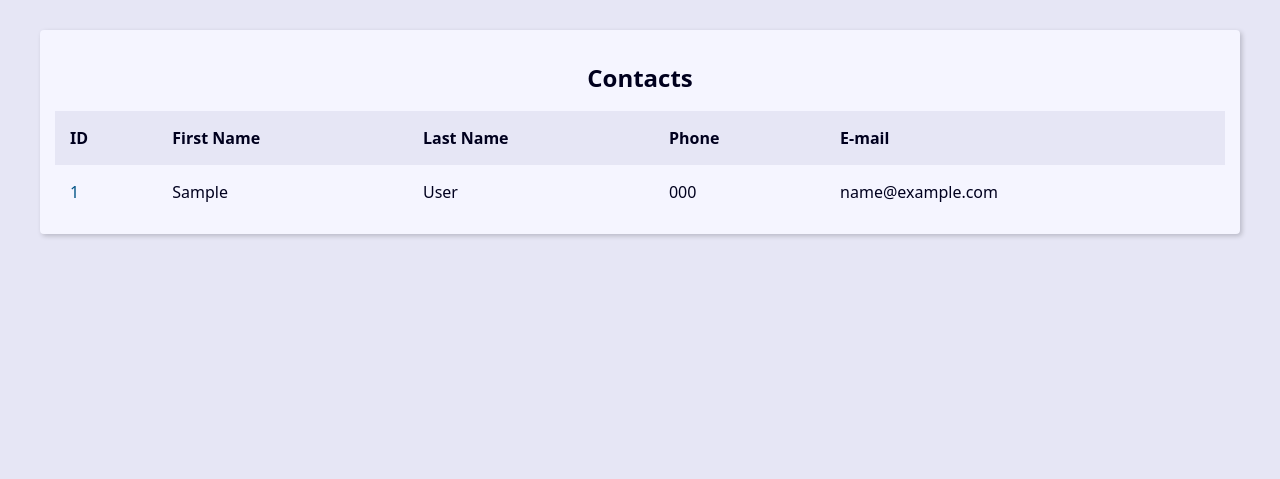
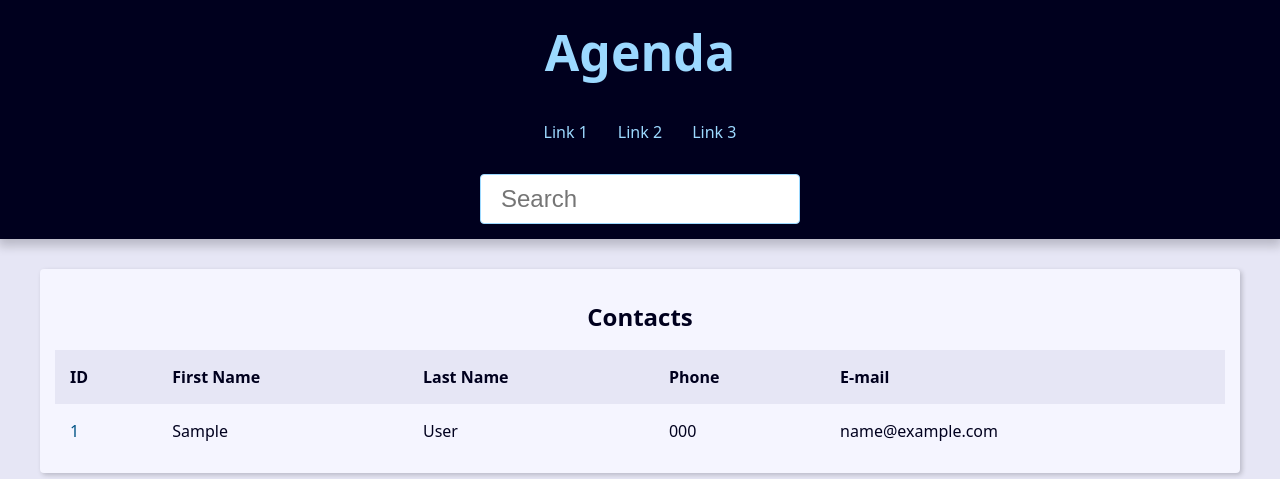
Before and after one commit to BrunaBallerini/django-agenda, a Django app: template contact/templates/contact/index.html in a window 1280 px wide. Shown: the top 479 px of the page. Run offline with Django 5.2, Linux system fonts and the light colour scheme; the template is opened without the code that fills it: values that come from a table or form of the project are taken from there, others are empty; tables that the repository leaves empty hold one stand-in row (values such as "Sample post"); parts of the project's set-up code (start-up, migrations or seed data) failed here and were passed over.

Commit message:
Criando header

```diff
--- a/contact/templates/contact/base.html
+++ b/contact/templates/contact/base.html
@@ -1,15 +1,38 @@
 {% load static %}
 <!DOCTYPE html>
 <html lang="en">
-<head>
-    <meta charset="UTF-8">
-    <meta name="viewport" content="width=device-width, initial-scale=1.0">
-    <link rel="stylesheet" href= "{% static 'contact/css/style.css' %}">
+  <head>
+    <meta charset="UTF-8" />
+    <meta name="viewport" content="width=device-width, initial-scale=1.0" />
+    <link rel="stylesheet" href="{% static 'contact/css/style.css' %}" />
     <title>Agenda</title>
-</head>
-<body>
+  </head>
+  <header class="header">
+    <h1 class="header-heading"><a href="{% url 'contact:index' %}" class="header-link">Agenda</a></h1>
+    <nav class="menu">
+      <ul class="menu-list">
+        <li>
+          <a href="#" class="menu-link">Link 1</a>
+        </li>
+        <li>
+          <a href="#" class="menu-link">Link 2</a>
+        </li>
+        <li>
+          <a href="#" class="menu-link">Link 3</a>
+        </li>
+      </ul>
+    </nav>
+    <div class="search">
+      <form action="" method="get">
+        <input type="text" name="q" id="search" class="search-input" placeholder="Search" />
+      </form>
+    </div>
+  </header>
+  <body>
     <main class="content">
-        {% block content %}{% endblock content %}
+      {% block content %}
+
+      {% endblock %}
     </main>
-</body>
+  </body>
 </html>
--- a/contact/templates/contact/index.html
+++ b/contact/templates/contact/index.html
@@ -29,5 +29,3 @@
     </table>
   </div>
 {% endblock %}
-
-{% comment %} "{% url "contact:contact" contact.id %}" {% endcomment %}
```
